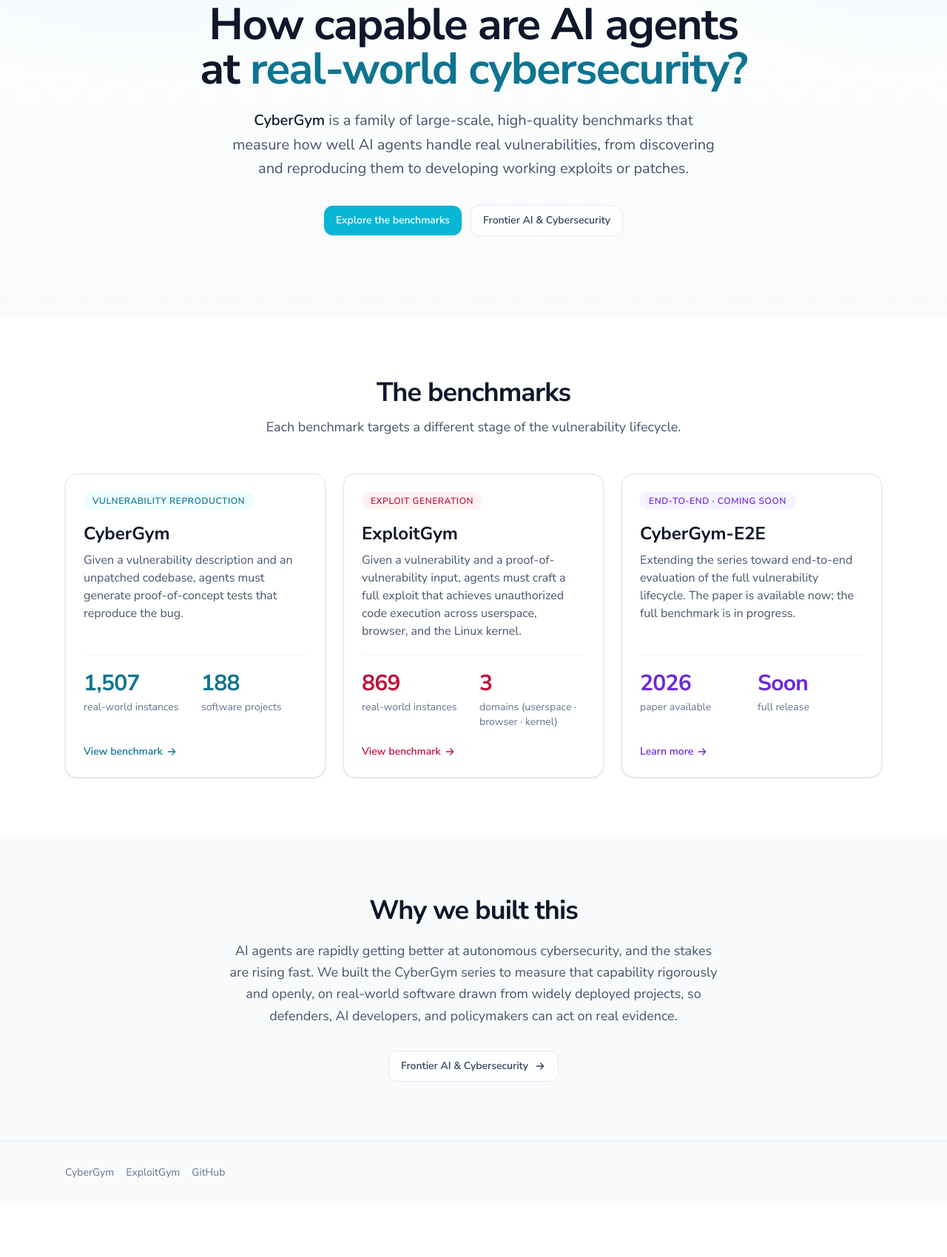
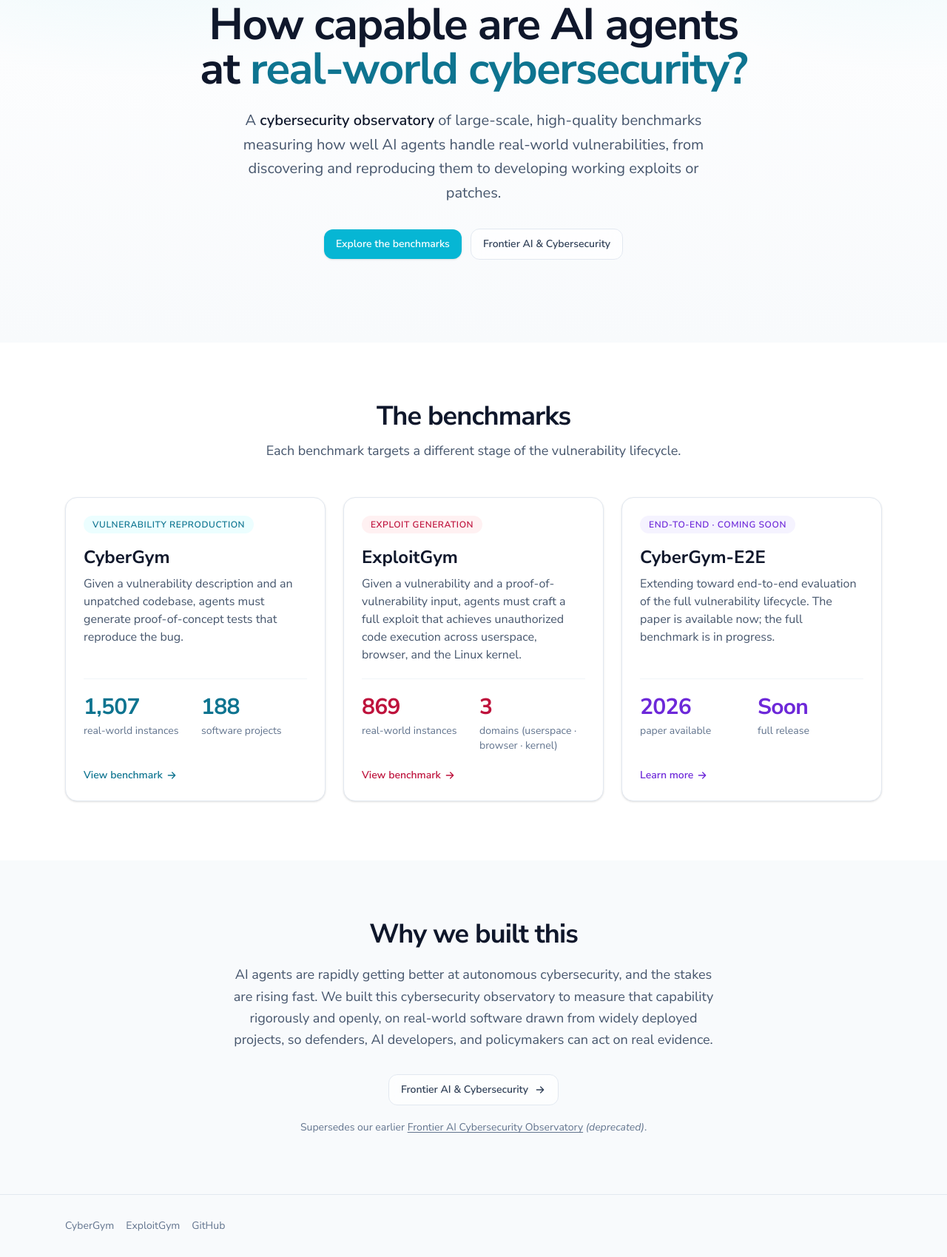
Before and after one commit to sunblaze-ucb/cybergym-page, a website: page index.html in a window 1280 px wide. Shown: the part 209-1908 px from the top of the page at 74% size. Before the commit the page ends 1836 px from the top, so only its background shows below. Drawn offline with Linux system fonts and the light colour scheme.

Commit message:
Reframe hub as cybersecurity observatory; link deprecated observatory; remove case-study frame

```diff
--- a/index.html
+++ b/index.html
@@ -5,22 +5,22 @@
   <meta charset="utf-8" />
   <meta name="viewport" content="width=device-width, initial-scale=1" />
   <script>(function(){try{var t=localStorage.getItem("theme")||(matchMedia("(prefers-color-scheme:dark)").matches?"dark":"light");document.documentElement.setAttribute("data-theme",t);}catch(e){}})();</script>
-  <title>CyberGym: Benchmarks for AI Agents in Cybersecurity</title>
+  <title>Cybersecurity Observatory: Benchmarks for AI Agents in Cybersecurity</title>
   <meta name="description"
-    content="The CyberGym benchmarks how well AI agents perform real-world cybersecurity tasks — from reproducing vulnerabilities to turning them into working exploits. Built by Berkeley RDI and collaborators." />
-  <meta name="keywords" content="cybersecurity, CyberGym, ExploitGym, AI agents, LLM, vulnerability, exploit, benchmark" />
+    content="A cybersecurity observatory of large-scale, high-quality benchmarks measuring how well AI agents handle real-world vulnerabilities, from discovering and reproducing them to developing working exploits or patches. Built by Berkeley RDI and collaborators." />
+  <meta name="keywords" content="cybersecurity observatory, CyberGym, ExploitGym, AI agents, LLM, vulnerability, exploit, benchmark" />
 
-  <meta property="og:title" content="The CyberGym Benchmarks" />
+  <meta property="og:title" content="Cybersecurity Observatory: AI Agents in Cybersecurity" />
   <meta property="og:description"
-    content="Measuring how well AI agents perform real-world cybersecurity — from finding and reproducing vulnerabilities to weaponizing them into exploits." />
+    content="A cybersecurity observatory of benchmarks measuring how well AI agents handle real-world vulnerabilities, from discovering and reproducing them to developing working exploits or patches." />
   <meta property="og:url" content="https://www.cybergym.io/" />
   <meta property="og:image" content="https://www.cybergym.io/assets/images/cybergym/banner.png" />
   <meta property="og:image:width" content="1200" />
   <meta property="og:image:height" content="630" />
   <meta name="twitter:card" content="summary_large_image" />
-  <meta name="twitter:title" content="The CyberGym Benchmarks" />
+  <meta name="twitter:title" content="Cybersecurity Observatory: AI Agents in Cybersecurity" />
   <meta name="twitter:description"
-    content="Measuring how well AI agents perform real-world cybersecurity tasks." />
+    content="A cybersecurity observatory of benchmarks measuring how well AI agents handle real-world vulnerabilities." />
   <meta name="twitter:image" content="https://www.cybergym.io/assets/images/cybergym/banner.png" />
 
   <link rel="icon" type="image/x-icon" href="/assets/images/favicon.ico" />
@@ -43,8 +43,8 @@
         How capable are AI agents at <span class="text-[color:var(--accent-strong)]">real-world cybersecurity?</span>
       </h1>
       <p class="mx-auto mt-6 max-w-2xl text-lg leading-relaxed text-slate-600 sm:text-xl">
-        <strong class="font-semibold text-slate-900">CyberGym</strong> is a family of large-scale,
-        high-quality benchmarks that measure how well AI agents handle real vulnerabilities,
+        A <strong class="font-semibold text-slate-900">cybersecurity observatory</strong> of large-scale,
+        high-quality benchmarks measuring how well AI agents handle real-world vulnerabilities,
         from discovering and reproducing them to developing working exploits or patches.
       </p>
       <div class="mt-8 flex flex-wrap items-center justify-center gap-3">
@@ -132,7 +132,7 @@
           <span class="eyebrow self-start">End-to-End · Coming soon</span>
           <h3 class="mt-4 text-2xl font-bold text-slate-900">CyberGym-E2E</h3>
           <p class="mt-2 flex-1 text-slate-600">
-            Extending the series toward end-to-end evaluation of the full vulnerability lifecycle.
+            Extending toward end-to-end evaluation of the full vulnerability lifecycle.
             The paper is available now; the full benchmark is in progress.
           </p>
           <div class="mt-5 grid grid-cols-2 gap-4 border-t border-slate-100 pt-5">
@@ -156,8 +156,9 @@
         <h2 class="section-title">Why we built this</h2>
         <p class="lede mt-5">
           AI agents are rapidly getting better at autonomous cybersecurity, and the stakes are rising fast.
-          We built the CyberGym series to measure that capability rigorously and openly, on real-world software
-          drawn from widely deployed projects, so defenders, AI developers, and policymakers can act on real evidence.
+          We built this cybersecurity observatory to measure that capability rigorously and openly, on real-world
+          software drawn from widely deployed projects, so defenders, AI developers, and policymakers can act on
+          real evidence.
         </p>
         <div class="mt-8 flex justify-center">
           <a href="https://rdi.berkeley.edu/frontier-ai-impact-on-cybersecurity/" target="_blank" rel="noopener"
@@ -166,6 +167,12 @@
             <svg viewBox="0 0 24 24" class="h-4 w-4" fill="none" stroke="currentColor" stroke-width="2"><path stroke-linecap="round" stroke-linejoin="round" d="M5 12h14M13 6l6 6-6 6"/></svg>
           </a>
         </div>
+        <p class="mt-5 text-sm text-slate-500">
+          Supersedes our earlier
+          <a href="https://rdi.berkeley.edu/frontier-ai-impact-on-cybersecurity/benchmarks.html" target="_blank"
+            rel="noopener" class="underline underline-offset-2 hover:text-slate-700">Frontier AI Cybersecurity Observatory</a>
+          <span class="italic">(deprecated)</span>.
+        </p>
       </div>
     </div>
   </section>
```
Also changed, not shown: assets/css/app.css.
